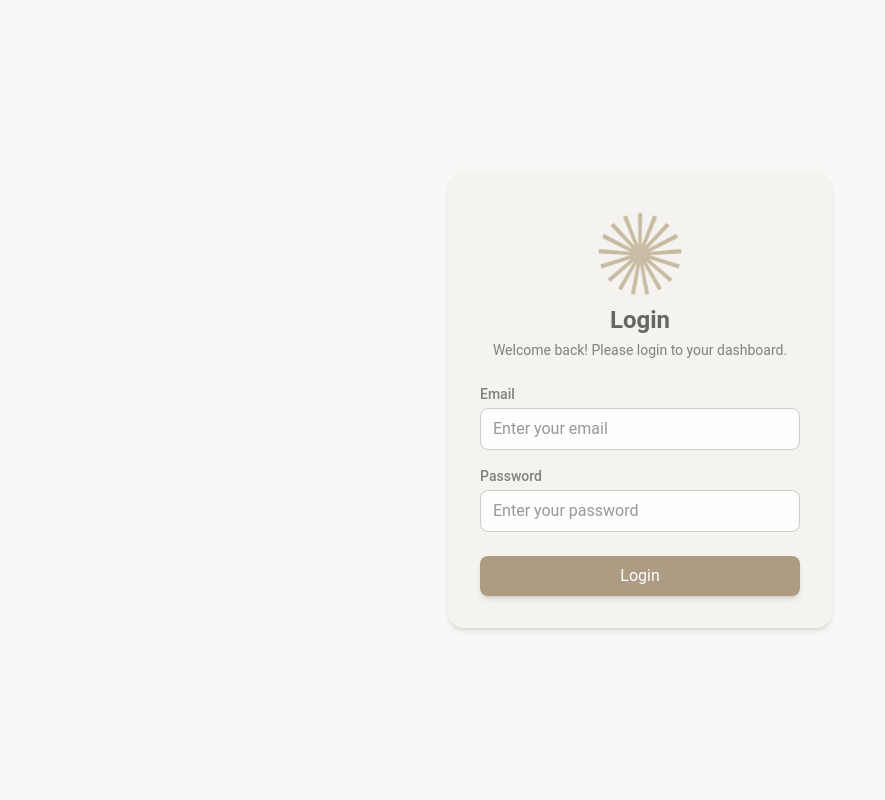
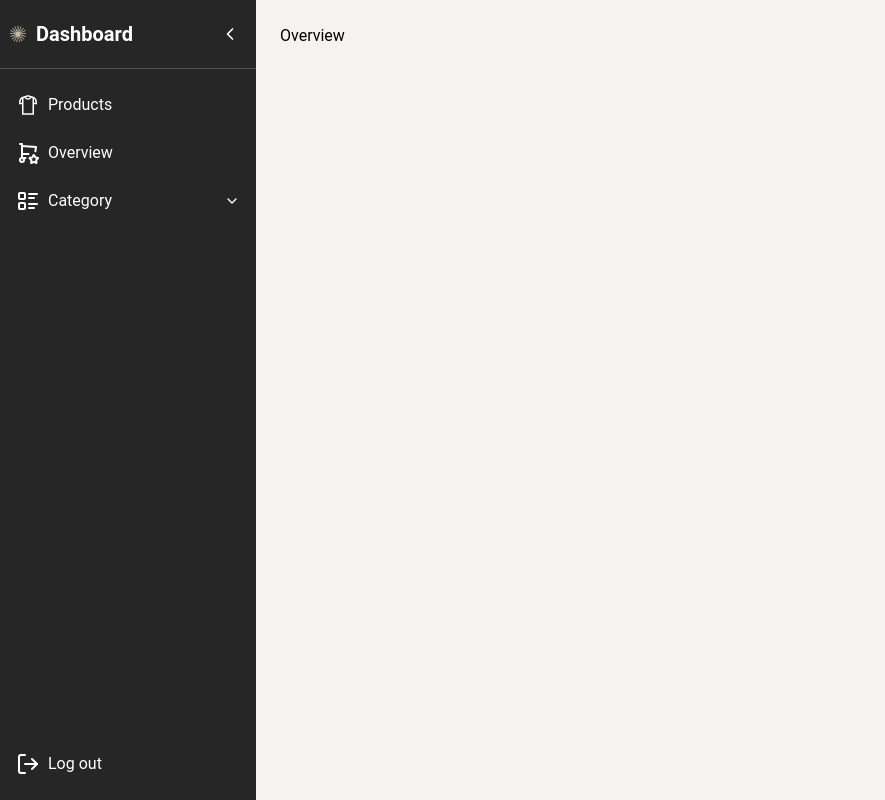
Before and after one commit to WajdMHeshme/Style.Loom_Admin_Dashboard, a React (Vite) app: page /dashboard/overview in a window 1280 px wide. Shown: the whole page, without its empty margins (0-885 px from the left). Built offline with nearby package versions, Linux system fonts and the light colour scheme.

Commit message:
organize project structure, add routing, and create sidebar

```diff
--- a/package.json
+++ b/package.json
@@ -14,6 +14,8 @@
     "axios": "^1.11.0",
     "react": "^19.1.1",
     "react-dom": "^19.1.1",
+    "react-icons": "^5.5.0",
+    "react-router-dom": "^7.8.2",
     "tailwindcss": "^4.1.13"
   },
   "devDependencies": {
--- a/src/App.tsx
+++ b/src/App.tsx
@@ -1,12 +1,36 @@
+import { BrowserRouter as Router, Routes, Route, Navigate } from "react-router-dom";
+import Login from "./pages/Auth/Login/Login";
+import DashboardLayout from "./layout/DashboardLayout";
+import Products from "./pages/Products";
+import Overview from "./pages/Overview";
 
-import Login from './components/Auth/Login/Login'
+import Man from "./pages/Categories/Man";
+import Woman from "./pages/Categories/Woman";
+import Child from "./pages/Categories/Child";
+
 function App() {
+  return (
+    <Router>
+      <Routes>
+        {/* أول ما تفتح المشروع يوجهك على login */}
+        <Route path="/" element={<Navigate to="/login" replace />} />
 
-  return (
-    <>
-      <Login />
-    </>
-  )
+        {/* صفحة تسجيل الدخول */}
+        <Route path="/login" element={<Login />} />
+
+        {/* مسارات الداشبورد */}
+        <Route path="/dashboard/" element={<DashboardLayout />}>
+          <Route path="products" element={<Products />} />
+          <Route path="overview" element={<Overview />} />
+
+          {/* مسارات الكاتيجوريز */}
+          <Route path="categories/man" element={<Man />} />
+          <Route path="categories/woman" element={<Woman />} />
+          <Route path="categories/child" element={<Child />} />
+        </Route>
+      </Routes>
+    </Router>
+  );
 }
 
-export default App
+export default App;
--- /dev/null
+++ b/src/components/CategoryDropdown.tsx
@@ -0,0 +1,81 @@
+// CategoryDropdown.tsx
+import { useState, useRef, useEffect } from "react";
+import { FiChevronDown } from "react-icons/fi";
+import { TbListDetails } from "react-icons/tb";
+
+interface Props {
+  collapsed: boolean;
+  activeTab: string;
+  onSelect: (value: string) => void;
+}
+
+export default function CategoryDropdown({ collapsed, activeTab, onSelect }: Props) {
+  const [open, setOpen] = useState(false);
+  const [selected, setSelected] = useState<string | null>(null);
+  const ref = useRef<HTMLDivElement>(null);
+
+  const categories = [
+    { label: "Man", value: "man" },
+    { label: "Woman", value: "woman" },
+    { label: "Child", value: "child" },
+  ];
+
+  useEffect(() => {
+    function handleClickOutside(event: MouseEvent) {
+      if (ref.current && !ref.current.contains(event.target as Node)) {
+        setOpen(false);
+      }
+    }
+    document.addEventListener("mousedown", handleClickOutside);
+    return () => document.removeEventListener("mousedown", handleClickOutside);
+  }, []);
+
+  const handleSelect = (value: string) => {
+    setSelected(value);
+    onSelect(value);
+    setOpen(false);
+  };
+
+  return (
+    <div ref={ref} className={`relative ${collapsed ? "w-auto" : "w-full"}`}>
+      {/* الزر الأساسي */}
+      <button
+        onClick={() => setOpen(!open)}
+        className={`flex items-center space-x-2 p-2 rounded-lg transition cursor-pointer w-full
+          ${collapsed ? "justify-center" : "justify-start"}
+          ${activeTab && activeTab === selected ? "bg-brown60" : "hover:bg-white/10"}
+        `}
+      >
+        <TbListDetails size={24} />
+        {!collapsed && (
+          <span>
+            {selected ? selected.charAt(0).toUpperCase() + selected.slice(1) : "Category"}
+          </span>
+        )}
+        {!collapsed && <FiChevronDown className="ml-auto" />}
+      </button>
+
+      {/* القائمة */}
+      {open && (
+        <div
+          className={`absolute mt-1  rounded-lg shadow-lg z-10 bg-black15 space-y-2 ${
+            collapsed ? "left-16 w-32" : "bg-white/10"
+          }`}
+        >
+          {categories.map((cat) => (
+            <div
+              key={cat.value}
+              onClick={() => handleSelect(cat.value)}
+              className={`flex items-center p-2 w-full  cursor-pointer rounded-lg
+                ${activeTab === cat.value ? "bg-brown60" : "hover:bg-white/20"}
+              `}
+            >
+              <TbListDetails size={24} />
+              <span>{cat.label}</span>
+            </div>
+          ))}
+        </div>
+      )}
+    </div>
+  );
+}
--- /dev/null
+++ b/src/layout/DashboardLayout.tsx
@@ -0,0 +1,105 @@
+// DashboardLayout.tsx
+import { useState } from "react";
+import { Outlet, Link, useNavigate } from "react-router-dom";
+import { FiLogOut, FiChevronLeft, FiMenu } from "react-icons/fi";
+import { TbShoppingCartStar } from "react-icons/tb";
+import { LiaTshirtSolid } from "react-icons/lia";
+import CategoryDropdown from "../components/CategoryDropdown";
+
+export default function DashboardLayout() {
+  const [collapsed, setCollapsed] = useState(false);
+  const [activeTab, setActiveTab] = useState("");
+  const navigate = useNavigate();
+
+  return (
+    <div className="flex min-h-screen">
+      {/* Sidebar */}
+      <aside
+        className={`${
+          collapsed ? "w-20" : "w-64"
+        } bg-black15 text-white flex flex-col transition-all duration-300`}
+      >
+        {/* Header */}
+        <div className="flex items-center justify-between py-4 px-2 border-b border-white/20">
+          {!collapsed && (
+            <div className="flex items-center space-x-2">
+              <img
+                src="/logoloom.png"
+                alt="logo"
+                className="w-[20px] h-[20px] cursor-pointer"
+              />
+              <Link className="text-xl font-bold" to={"/dashboard"}>
+                Dashboard
+              </Link>
+            </div>
+          )}
+
+          <button
+            onClick={() => setCollapsed(!collapsed)}
+            className={`p-2 rounded-lg hover:bg-white/10 transition cursor-pointer ${
+              collapsed ? "mx-auto" : ""
+            }`}
+          >
+            {collapsed ? <FiMenu size={20} /> : <FiChevronLeft size={20} />}
+          </button>
+        </div>
+
+        {/* Navigation */}
+        <nav
+          className={`flex-1 flex flex-col mt-4 px-2 space-y-2 ${
+            collapsed ? "items-center" : "items-start"
+          }`}
+        >
+          <Link
+            to="/dashboard/products"
+            onClick={() => setActiveTab("products")}
+            className={`flex items-center space-x-2 p-2 rounded-lg transition
+              ${activeTab === "products" ? "bg-brown60" : "hover:bg-white/10"}
+              ${collapsed ? "justify-center w-auto" : "justify-start w-full"}`}
+          >
+            <LiaTshirtSolid size={24} />
+            {!collapsed && <span>Products</span>}
+          </Link>
+
+          <Link
+            to="/dashboard/overview"
+            onClick={() => setActiveTab("overview")}
+            className={`flex items-center space-x-2 p-2 rounded-lg transition
+              ${activeTab === "overview" ? "bg-brown60" : "hover:bg-white/10"}
+              ${collapsed ? "justify-center w-auto" : "justify-start w-full"}`}
+          >
+            <TbShoppingCartStar size={24} />
+            {!collapsed && <span>Overview</span>}
+          </Link>
+
+          {/* Category Dropdown */}
+          <CategoryDropdown
+            collapsed={collapsed}
+            activeTab={activeTab}
+            onSelect={(value) => {
+              setActiveTab(value); // تحديث الزر النشط
+              navigate(`/dashboard/categories/${value}`);
+            }}
+          />
+        </nav>
+
+        {/* Logout Button */}
+        <div className="px-2 mb-4 flex justify-center items-center">
+          <button
+            className={`flex items-center space-x-2 p-2 rounded-lg hover:bg-red-500/20 transition cursor-pointer ${
+              collapsed ? "justify-center w-auto" : "justify-start w-full"
+            }`}
+          >
+            <FiLogOut size={24} />
+            {!collapsed && <span>Log out</span>}
+          </button>
+        </div>
+      </aside>
+
+      {/* Main Content */}
+      <main className="flex-1 p-6 bg-brown95 dark:bg-black12 text-black dark:text-white">
+        <Outlet />
+      </main>
+    </div>
+  );
+}
--- /dev/null
+++ b/src/pages/Categories/Child.tsx
@@ -0,0 +1,3 @@
+export default function Child() {
+  return <div className="">Child Category Page</div>;
+}
--- /dev/null
+++ b/src/pages/Categories/Man.tsx
@@ -0,0 +1,3 @@
+export default function Man() {
+  return <div className="">Man Category Page</div>;
+}
--- /dev/null
+++ b/src/pages/Categories/Woman.tsx
@@ -0,0 +1,3 @@
+export default function Woman() {
+  return <div className="">Woman Category Page</div>;
+}
--- /dev/null
+++ b/src/pages/Overview.tsx
@@ -0,0 +1,11 @@
+import React from 'react'
+
+const Overview = () => {
+  return (
+    <div>
+      Overview
+    </div>
+  )
+}
+
+export default Overview
--- /dev/null
+++ b/src/pages/Products.tsx
@@ -0,0 +1,11 @@
+
+
+function Products() {
+  return (
+    <div>
+      PRODUCTS
+    </div>
+  )
+}
+
+export default Products
```
Also changed, not shown: src/pages/Auth/Login/Login.tsx (renamed from src/components/Auth/Login/Login.tsx), 1 other file (tests, documents, lock files or other folders).
